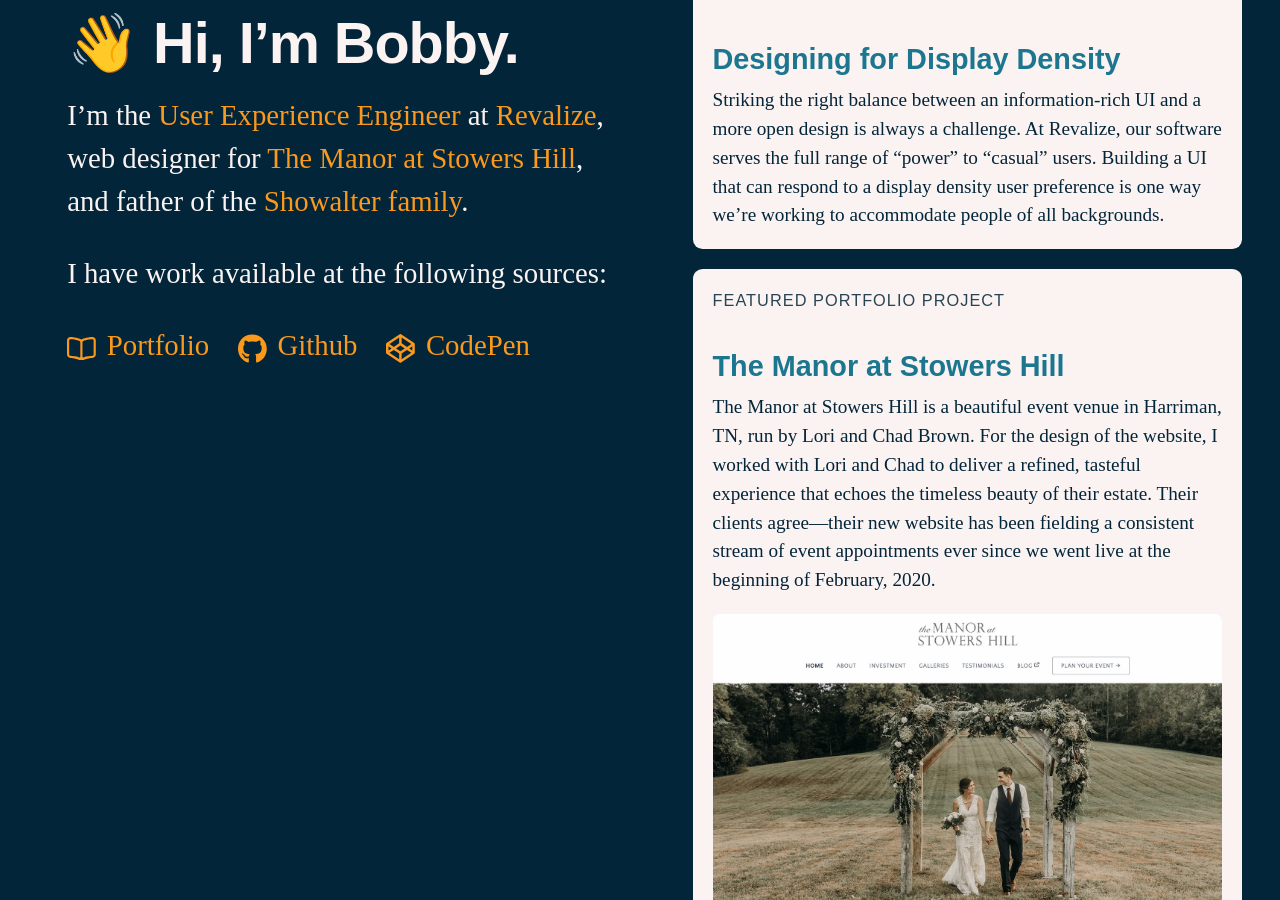
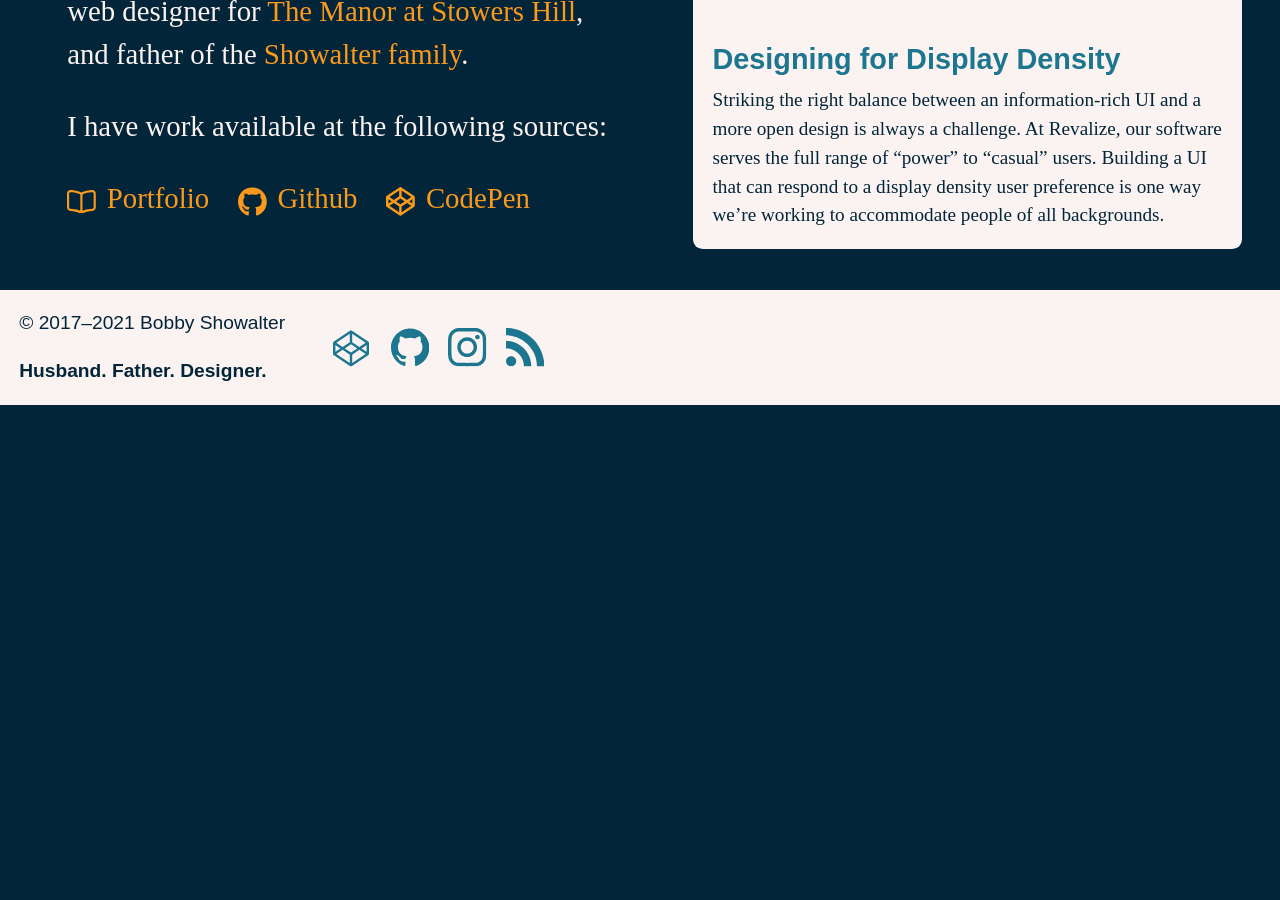
Before and after one commit to orangedaisy/bshowco, a Jekyll site: the page built from index.md, in a window 1280 px wide and 900 px high, scrolled down 742 px. Built offline with Jekyll 4.4.1, drawn with Linux system fonts in a browser that asks for light colours; some web fonts are replaced; our own code applies the rules of GitHub Pages for plain Markdown files; after the commit the page ends 1147 px from its top, so only the background shows below that.

Commit message:
Remove featured portfolio from homepage
I'm a little worried this might be distracting when I'm ultimately
trying to get people to find their way to Revalize articles and the
entirety of my portfolio

```diff
--- a/_layouts/home.html
+++ b/_layouts/home.html
@@ -17,15 +17,4 @@ layout: default
       {{ post.excerpt }}
     {% endfor %}
   </article>
-  <article class="card has-flow">
-    <p>Featured Portfolio Project</p>
-    <h2><a href="/portfolio/#the-manor-at-stowers-hill">The Manor at Stowers Hill</a></h2>
-    <p>The Manor at Stowers Hill is a beautiful event venue in Harriman, TN, run
-    by Lori and Chad Brown. For the design of the website, I worked with Lori
-    and Chad to deliver a refined, tasteful experience that echoes the timeless
-    beauty of their estate. Their clients agree&mdash;their new website has been
-    fielding a consistent stream of event appointments ever since we went live
-    at the beginning of February, 2020.</p>
-    <img src="/assets/images/tmash_1x.jpg" alt="">
-  </article>
 </div>
```
